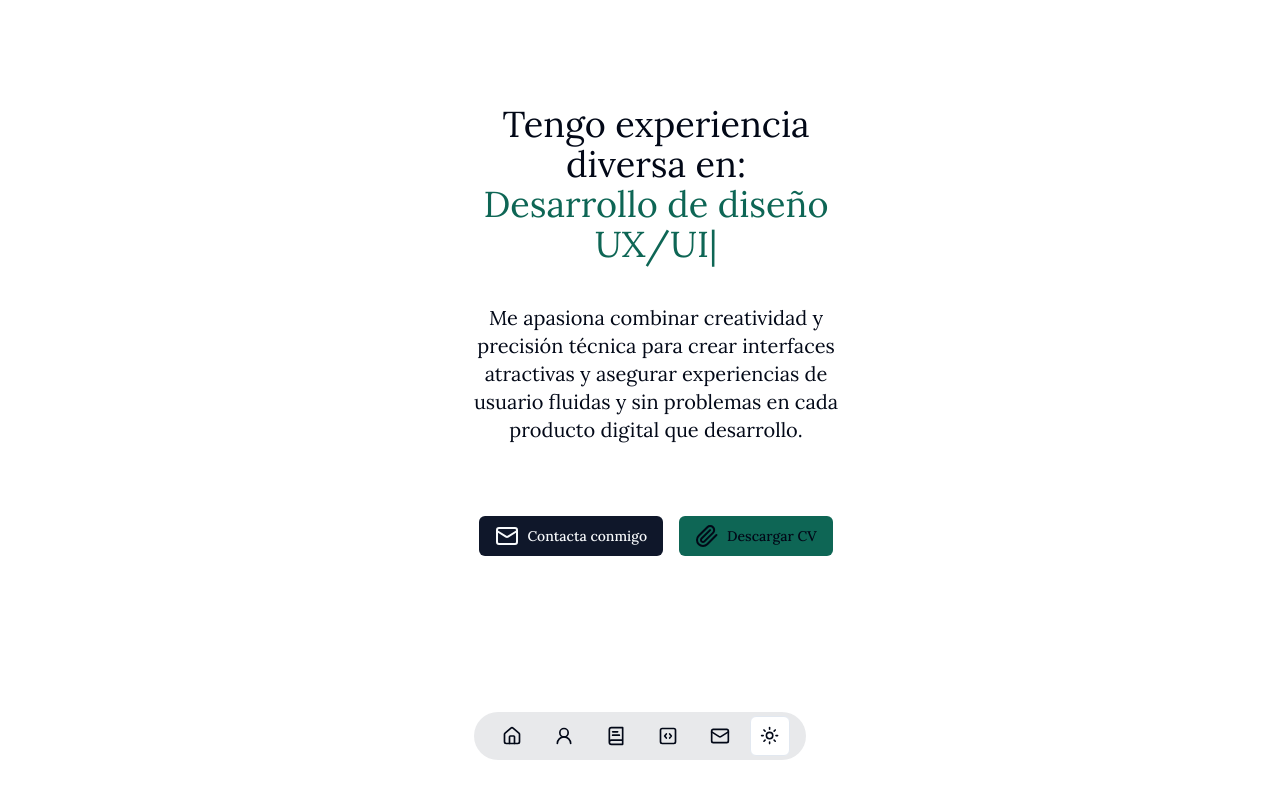
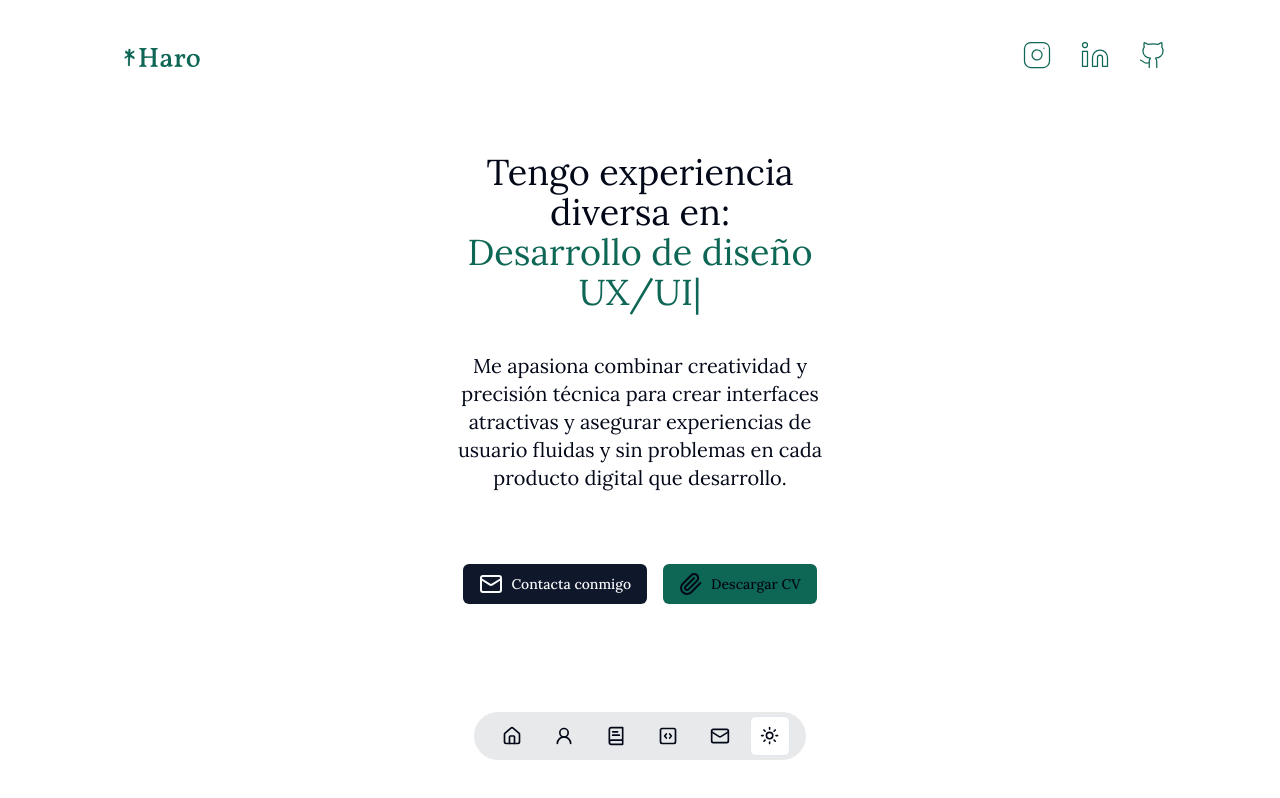
Before and after one commit to Haaroo/portfolio_haro, a Next.js app: page / in a window 1280 px wide. Built offline with nearby package versions, Linux system fonts and the light colour scheme.

Commit message:
Creacion de containerPage para margenes de las paginas y estilos

```diff
--- a/app/page.tsx
+++ b/app/page.tsx
@@ -1,11 +1,13 @@
 import Navbar from "@/components/navbar";
 import Introduction from "@/components/introduction";
+import Header from "@/components/header";
 import Image from "next/image";
 
 export default function Home() {
   return (
     <main>
       <Navbar/>
+      <Header/>
       <Introduction/>
     </main>
   );
--- /dev/null
+++ b/components/container.tsx
@@ -0,0 +1,14 @@
+interface ContainerProps {
+    children: React.ReactNode
+}
+
+const ContainerPage = (props: ContainerProps) => {
+    const {children} = props
+    return (
+            <div className="px-12 py-20 md:px-420 md:py-20 max-w-3xl mx-auto">
+                {children}
+            </div>
+    );
+}
+
+export default ContainerPage;
--- /dev/null
+++ b/components/header.tsx
@@ -0,0 +1,31 @@
+"use client"
+import Link from "next/link"
+import { socialNetworks } from "@/data"
+import Image from 'next/image'
+import ContainerPage from "./container"
+
+const Header = () => {
+    return(
+            <div className="absolute z-40 inline-block w-full top-5 md:top-10 px-20">
+                <header>
+                    <div className="container justify-between max-w-6xl mx-auto md:flex">
+                        <Link href="/">
+                            <Image src="/haro5.png" priority width="100" height="100" alt="Avatar" className="iteams-center justify-center md:flex mx-auto hover:text-green-600 rounded-full cursor-pointer px-3 py-2 transition-all duration:300"/> <br/>
+                        </Link>
+                        <div className="text-secondary flex iteams-center justify-center gap-7">
+                            {socialNetworks.map(({logo,src,id}) => (
+                                <Link key={id}
+                                href={src}
+                                target="_white"
+                                className="transition-all duration:300 hover:text-green-600">
+                                {logo}
+                                </Link>
+                            ))}
+                        </div>
+                    </div>
+                </header>
+            </div>
+    )
+}
+
+export default Header;
--- a/components/introduction.tsx
+++ b/components/introduction.tsx
@@ -5,12 +5,12 @@ import {TypeAnimation} from 'react-type-animation';
 import { Mail, Paperclip } from "lucide-react";
 import { buttonVariants } from "./ui/button";
 import Link from "next/link";
-
+import ContainerPage from "@/components/container";
 
 const Introduction = () => {
     return(
-        <div className="z-20 w-full bg-darkBg/60 m-4 p-4">
-            <div className="z-20 grid items-center h-full p-6 py-20 md:py-0">
+        <ContainerPage>
+                <div className="z-20 grid items-center h-full p-6 py-20 md:py-0 items-center">
                     <div className="flex flex-col justify-center max-w-md mx-auto items-center h-sreen text-center m-4 p-4">
                         <h1 className="mb-5 text-2xl leading-tight md:text-center md:text-4xl md:mb-10 mx-auto">
                         <br/>
@@ -48,7 +48,7 @@ const Introduction = () => {
                         </div>
                     </div>
                 </div>
-        </div>
+        </ContainerPage>
     );
 }
 
--- a/components/navbar.tsx
+++ b/components/navbar.tsx
@@ -4,7 +4,7 @@ import { ToggleTheme } from "./toggle-theme";
 
 const Navbar = () => {
     return (
-        <nav className="fixed z-40 flex flex-col items-center justify-center w-full mt-auto h-max bottom-10">
+        <nav className="fixed z-40 flex flex-col items-center justify-center w-full mt-auto h-max bottom-10 text-center">
             <div className="flex items-center gap-2 justify-center
             px-4 py-1 dark:bg-white/10 bg-slate-800/10 background-blur-sm rounded-full relative inline-flex" aria-controls="mobile-menu" aria-expanded="false">
                 {itemsNavbar.map((item) => (
--- a/data.tsx
+++ b/data.tsx
@@ -1,4 +1,23 @@
-import { BellPlus, BookText, Briefcase, Brush, Code2, CodeSquare, Home, Inbox, Mail, PanelsTopLeft, Phone, UserRound, UsersRound, Wrench } from "lucide-react";
+import { BellPlus, BookText, Briefcase, Brush, Code2, CodeSquare, Home, Inbox, Mail, PanelsTopLeft, Phone, UserRound, UsersRound, Wrench, Instagram, Linkedin, Github } from "lucide-react";
+
+export const socialNetworks = [
+    {
+        id: 1,
+        logo: <Instagram size={30} strokeWidth={1} />,
+        src: "https://www.instagram.com/emmanuelharo_/",
+    },
+    {
+        id: 2,
+        logo: <Linkedin size={30} strokeWidth={1} />,
+        src: "https://www.linkedin.com/in/emmanuel-haro-8818631ba/",
+    },
+    {
+        id: 3,
+        logo: <Github size={30} strokeWidth={1} />,
+        src: "https://github.com/Haaroo",
+    },
+];
+
 
 export const dataAboutMe = [
     {
```
Also changed, not shown: public/haro4.png (added), public/haro5.png (added). Lines whose indentation alone changed are shown as unchanged.
